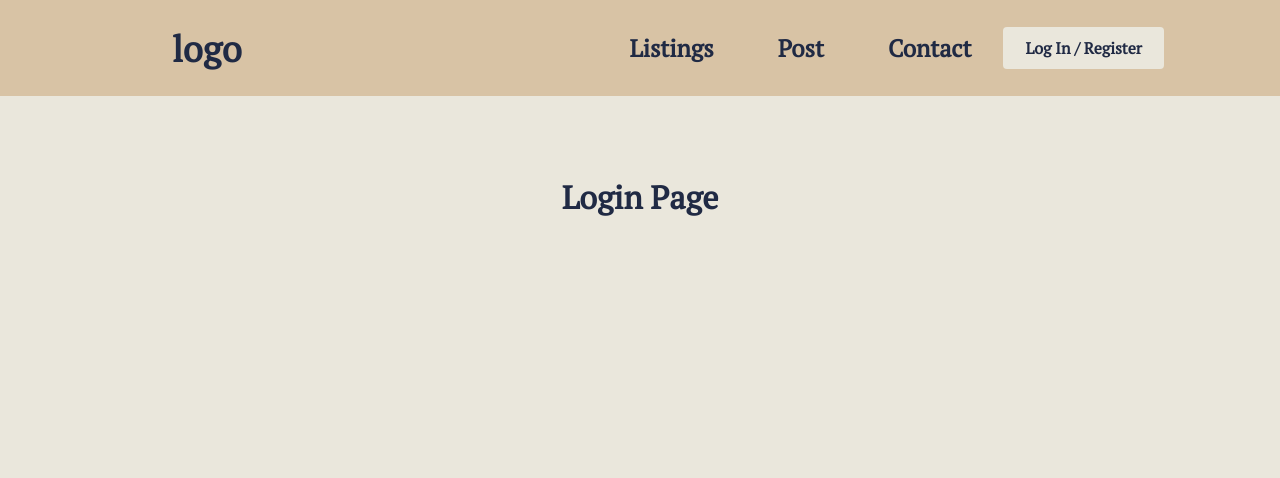
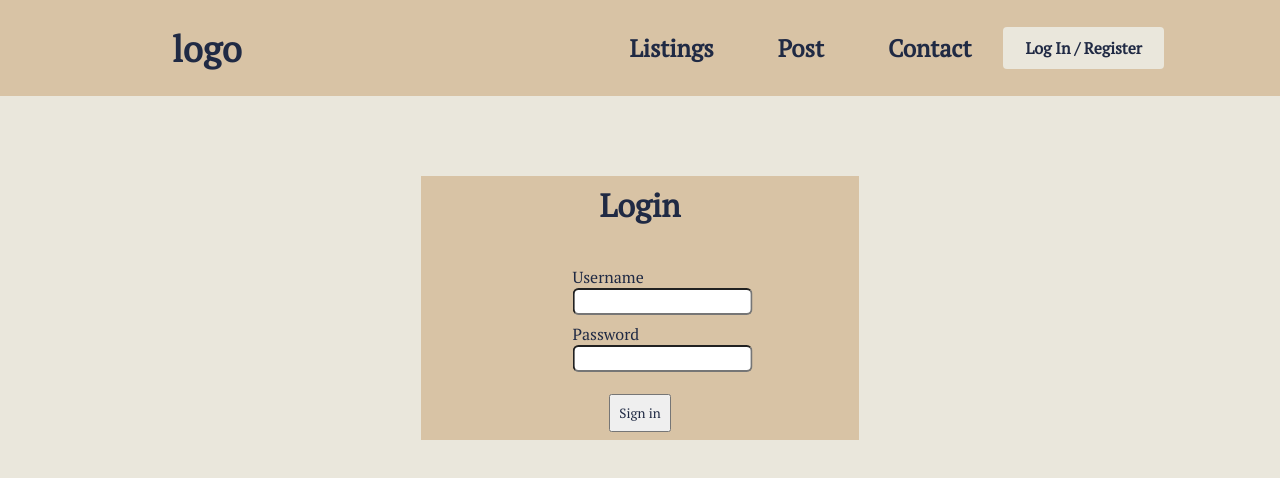
Before and after one commit to khantact/texchange, a React (Create React App) app: page /Login in a window 1280 px wide. Shown: the top 478 px of the page. Built offline with nearby package versions, Linux system fonts and the light colour scheme.

Commit message:
added login page

```diff
--- a/src/App.js
+++ b/src/App.js
@@ -8,6 +8,7 @@ import Login from "./pages/Login"
 
 function App() {
   return (
+    <div className="container">
       <Router>
         <Navbar />
         <Routes>
@@ -18,6 +19,7 @@ function App() {
           <Route path='/Login' exact element = {<Login/>}/>
         </Routes>
       </Router>
+  </div>
   );
 }
 
--- a/src/components/navbar/Navbar.js
+++ b/src/components/navbar/Navbar.js
@@ -23,7 +23,7 @@ export const NavLink = styled(Link)`
 
   &:hover{
     transition: all 0.2s ease-in-out;
-    color: #A64B2A;
+    color: #E98074;
   }
 `
 export const Bars = styled(FaBars)`
--- a/src/index.css
+++ b/src/index.css
@@ -1,4 +1,10 @@
 @import url('https://fonts.googleapis.com/css2?family=PT+Serif&display=swap');
+/* Color Palette
+Pink - #E98074
+Beige - #EAE7DC
+Navy - #202A44
+Darker beige - #D8C3A5
+*/
 *{
   margin: 0;
   font-family: 'PT Serif', serif;
@@ -26,15 +32,40 @@ body{
   -webkit-animation: fadeIn linear 4.5s;
 }
 
-.navbar{
-  color: white;
-  background-color: maroon;
-}
 /* Login */
-.loginHeader{
+
+.loginBody{
   margin-left: auto;
   margin-right: auto;
   margin-top: 10vh;
+  padding: 1vh;
   width: 33vw;
   text-align: center;
+  background-color: #D8C3A5;
 }
+.user{
+  padding-top: 5vh;
+  width: auto;
+  text-align: left;
+  transform: translate(34%);
+}
+.pwd{
+  padding-top: 1vh;
+  width: auto;
+  text-align: left;
+  transform: translate(34%);
+}
+#username{
+  border-radius: 6px;
+  height: 1.3rem;
+  outline: none;
+}
+#password{
+  border-radius: 6px;
+  height: 1.3rem;
+  outline: none;
+}
+#signIn{
+  padding: 1vh;
+
+}
--- a/src/pages/Login.js
+++ b/src/pages/Login.js
@@ -1,9 +1,59 @@
 import React from 'react'
+import { useRef, useState, useEffect } from 'react'
 
 const Login = () => {
+  const userRef = useRef();
+  const errRef = useRef();
+
+  const [user, setUser] = useState('');
+  const [pwd, setPwd] = useState('');
+  const [errMsg, setErrMsg] = useState('');
+  const [success, setSuccess] = useState(false);
+
+  useEffect(() =>{
+    userRef.current.focus();
+  }, [])
+
+  useEffect(() => {
+    setErrMsg('');
+  }, [user,pwd])
+
   return (
-    <div className='loginHeader'>
-        <h1>Login Page</h1>
+    <div>
+      <div className="loginBody">
+        <p ref = {errRef} className= {errMsg ? "errmsg" : "offscreen"} aria-live="assertive">{errMsg}</p>
+        <h1 className='loginHeader'>Login</h1>
+        <form>
+          <div className="user">
+            <label htmlFor="username" >Username</label>
+            <br/>
+            <input
+              type="text"
+              id="username"
+              ref = {userRef}
+              autoComplete = "off"
+              onChange = {((e)=> setUser(e.target.value))}
+              value={user}
+              required
+              />
+          </div>
+          <div className="pwd">
+            <label htmlFor="password">Password</label>
+            <br/>
+            <input
+              type="password"
+              id="password"
+              autoComplete = "off"
+              onChange = {((e)=> setPwd(e.target.value))}
+              value={pwd}
+              required
+              />
+         </div>
+         <br/>
+         <button type="submit" id='signIn'>Sign in</button>
+        </form>
+
+      </div>
     </div>
   )
 }
```
Lines whose indentation alone changed are shown as unchanged.
